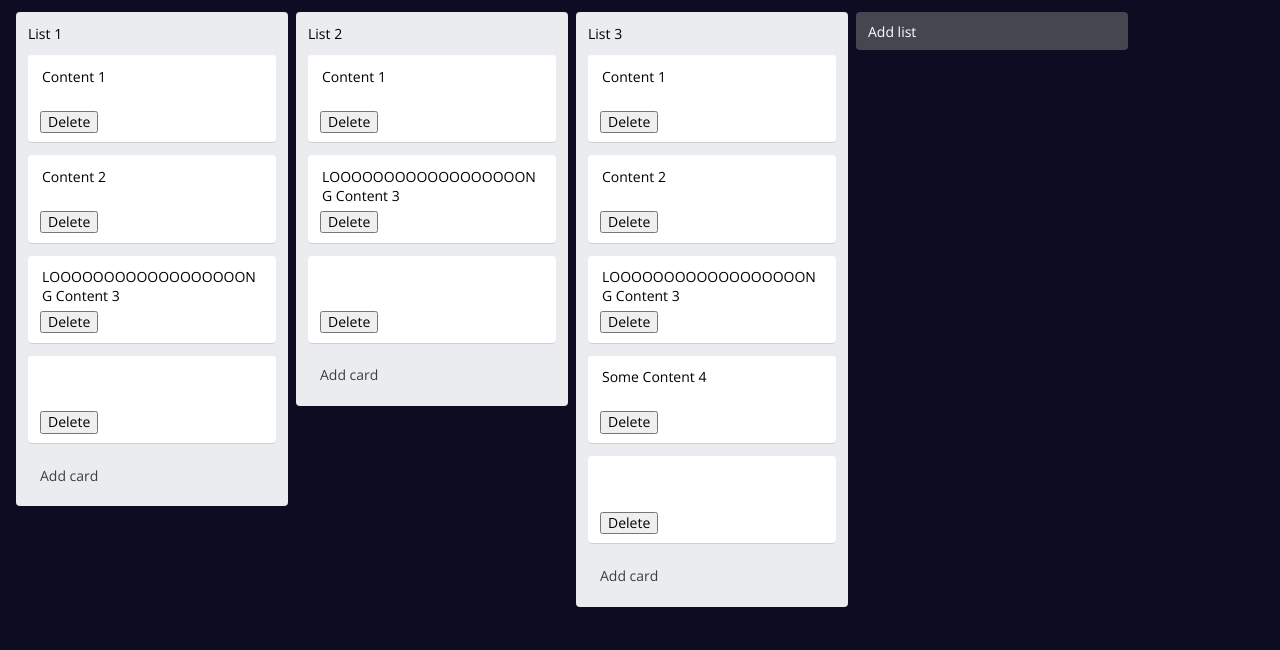
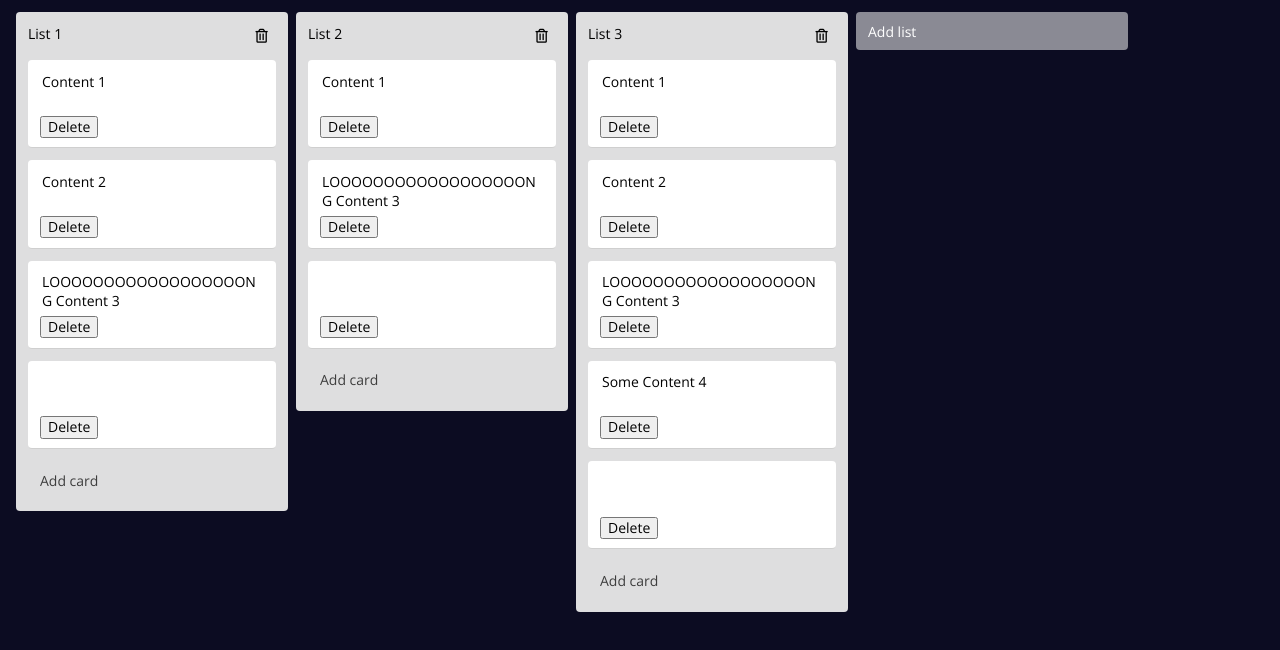
Before and after one commit to alloystory/trello_react, a React (Create React App) app in the folder frontend/: page / in a window 1280 px wide. Shown: the top 650 px of the page. Built offline with nearby package versions, Linux system fonts and the light colour scheme.

Commit message:
add font awesome package to list

```diff
--- a/frontend/package.json
+++ b/frontend/package.json
@@ -3,6 +3,7 @@
   "version": "0.1.0",
   "private": true,
   "dependencies": {
+    "@fortawesome/fontawesome-free": "^5.15.1",
     "@testing-library/jest-dom": "^5.11.6",
     "@testing-library/react": "^11.2.2",
     "@testing-library/user-event": "^12.6.0",
--- a/frontend/src/components/Board.jsx
+++ b/frontend/src/components/Board.jsx
@@ -82,7 +82,7 @@ function Board(props) {
 
       {/* Add List Button */}
       <div className="list-wrapper">
-        <a href="#" className="add-new-list" onClick={handleAddList}>
+        <a href="#" className="add-list" onClick={handleAddList}>
           Add list
         </a>
       </div>
--- a/frontend/src/components/List.jsx
+++ b/frontend/src/components/List.jsx
@@ -28,7 +28,14 @@ function List({ data, onDeleteList }) {
       <div className="list">
         <div className="list-header">
           <a href="#">{title}</a>
+
+          <div className="list-actions">
+            <a href="#">
+              <i class="far fa-trash-alt"></i>
+            </a>
+          </div>
         </div>
+
         <div className="list-content">
           {cards.map((card) => (
             <Card
--- a/frontend/src/styles/components/_list.scss
+++ b/frontend/src/styles/components/_list.scss
@@ -12,28 +12,37 @@
     border-radius: $border-radius;
 
     .list-header {
-      input {
-        background-color: transparent;
-        border: none;
-        font: inherit;
-        font-weight: bold;
-      }
+      display: flex;
+      justify-content: space-between;
 
-      input:focus {
-        background-color: #ffffff;
+      .list-actions {
+        a {
+          display: inline-flex;
+          width: 1.5rem;
+          height: 1.5rem;
+          justify-content: center;
+          align-items: center;
+          margin: 0 0.15rem;
+          border-radius: $border-radius;
+
+          &:hover {
+            background-color: darken($color-list-bg, 10%);
+          }
+        }
       }
     }
   }
 
-  .add-new-list {
+  .add-list {
     display: block;
     padding: 0.6rem 0.75rem;
-    background-color: rgba(128, 128, 128, 0.5);
-    color: #ffffff;
+    background-color: transparentize($color-list-bg, 0.4);
+    color: $color-font-light;
     border-radius: $border-radius;
-  }
 
-  .add-new-list:hover {
-    background-color: #d8d8d8;
+    &:hover {
+      background-color: $color-list-bg;
+      color: $color-font-dark;
+    }
   }
 }
--- a/frontend/src/styles/global/_typography.scss
+++ b/frontend/src/styles/global/_typography.scss
@@ -4,7 +4,7 @@
 body {
   font-family: "Open Sans", sans-serif;
   font-size: 14px;
-  color: $color-font;
+  color: $color-font-dark;
 }
 
 a {
--- a/frontend/src/styles/global/_variables.scss
+++ b/frontend/src/styles/global/_variables.scss
@@ -1,8 +1,10 @@
-// Colors
+// Background Colors
 $color-bg: #0c0c22;
-$color-list-bg: #ebecf0;
+$color-list-bg: #dededf;
 
-$color-font: #000;
+// Font Colors
+$color-font-light: #fff;
+$color-font-dark: #000;
 
 // Design
 $border-radius: 4px;
--- /dev/null
+++ b/frontend/src/styles/global/_vendors.scss
@@ -0,0 +1 @@
+@import "~@fortawesome/fontawesome-free/css/all.min.css";
--- a/frontend/src/styles/main.scss
+++ b/frontend/src/styles/main.scss
@@ -1,6 +1,9 @@
+// Global
 @import "global/reset";
 @import "global/typography";
+@import "global/vendors";
 
+// Components
 @import "components/container";
 @import "components/board";
 @import "components/list";
```
Also changed, not shown: 1 other file (tests, documents, lock files or other folders).
